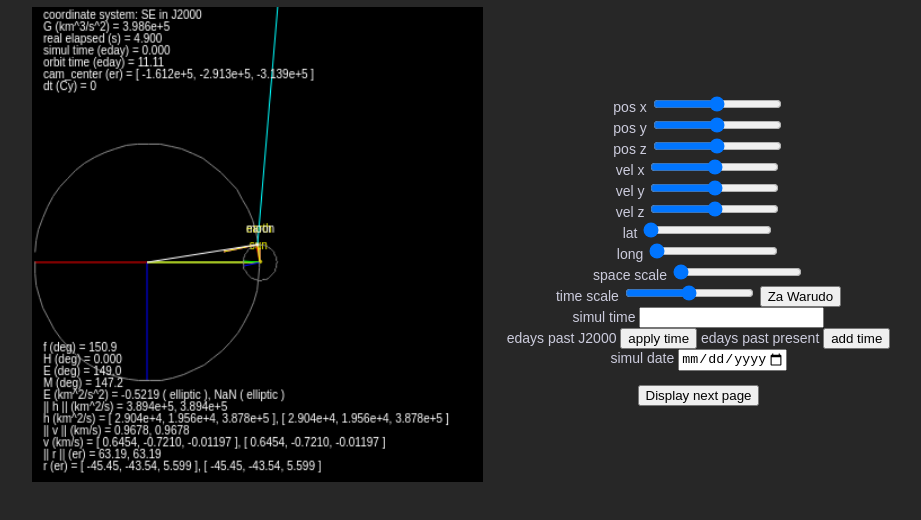
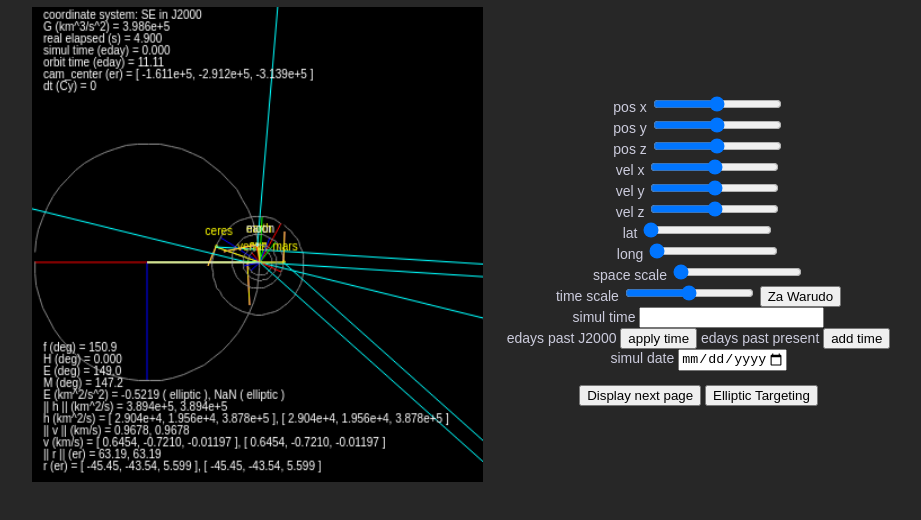
Before and after one commit to DavidFarfan/orbits, a website: page views/index.html in a window 1280 px wide. Shown: the whole page, without its empty margins (179-1100 px from the left). Drawn offline with nearby package versions, Linux system fonts and the light colour scheme; no server answers.

Commit message:
Rendezvous 1

```diff
--- a/public/scripts/fisica.js
+++ b/public/scripts/fisica.js
@@ -158,7 +158,7 @@ const MOON_INITIAL_LONGITUDE_OF_ASCENDING_NODE = deg_to_rad( 1.239580554371928e+
 const MOON_INITIAL_ARGUMENT_OF_PERIGEE = deg_to_rad( 3.089226727206595e+02 ); // Argumento de perihelio J2000 (rad)
 
 const MOON_AXIAL_TILT = deg_to_rad( 6.67 ); // Oblicuidad de la órbita (rad)
-const MOON_SIDEREAL_ROTATION_PERIOD = 27.3217 * EDAY; // Periodo rot. sideral (s)
+const MOON_SIDEREAL_ROTATION_PERIOD = 26.849 * EDAY; // Periodo rot. sideral (s)
 const MOON_INITIAL_TRUE_ANOMALY = M_from_t( // f J2000.0 (rad)
 	period( MOON_INITIAL_SEMI_MAJOR_AXIS, E_U ),
 	11.39 * EDAY // Ángulo obtenido empíricamente (s)
@@ -1246,3 +1246,30 @@ function celestial_sphere_pos(ra, d, longitude, latitude, GST){
 		hour: hour
 	};
 };
+
+//-------RENDEZVOUS/TARGETING------------------
+
+// Elliptical targeting
+function elliptic_targeting(sat, target, des_time){
+
+	log("---TGT----");
+	log( sat.orbit );
+	log( target.orbit );
+	log("---r0----");
+	log( sat.orbit.r );
+	log( target.orbit.r );
+	log("---t0----");
+	log( sat.orbit.t );
+	log( target.orbit.t );
+	log("---f0----");
+	log( sat.orbit.f );
+	log( target.orbit.f );
+	log("---COMPUTATIONS----");
+	let comp = target.orbit.fictional_pos(
+			des_time,
+			target.orbit.t,
+			target.orbit.f,
+			target.get_gravity()
+	);
+	log(comp);
+};
--- a/public/scripts/main.js
+++ b/public/scripts/main.js
@@ -177,7 +177,7 @@ Satellite.sat_from_orbit(
 	SUN_U
 );
 
-/*/ Ceres (SE J2000, no perturbations)
+// Ceres (SE J2000, no perturbations)
 Satellite.sat_from_orbit(
 	'ceres',
 	'sun',
@@ -257,7 +257,6 @@ Satellite.sat_from_orbit(
 	},
 	M_INITIAL_TRUE_ANOMALY
 );
-*/
 
 // Tierra (SE J2000)
 Satellite.sat_from_orbit(
@@ -313,10 +312,7 @@ Satellite.sat_from_orbit(
 	MOON_INITIAL_TRUE_ANOMALY
 );
 
-center_body = Satellite.get_sat('moon');
-log( center_body = Satellite.get_sat('sun') );
-log( center_body = Satellite.get_sat('earth') );
-log( center_body = Satellite.get_sat('moon') );
+center_body = Satellite.get_sat('earth');
 
 //------I/O-------------
 
@@ -377,17 +373,27 @@ velz_slider.oninput = () => {
 // Captura de parámetros del punto sobre la superficie del satélite controlado
 const lat_slider = document.getElementById("lat");
 lat_slider.oninput = () => {
-	PHI = lat_slider.value * 2 * PI * ( 1 / lat_slider.max );
+	PHI = lat_slider.value * PI * ( 1 / lat_slider.max );
 };
 const long_slider = document.getElementById("long");
 long_slider.oninput = () => {
-	LAMBDA = long_slider.value * PI * ( 1 / long_slider.max );
+	LAMBDA = long_slider.value * 2 * PI * ( 1 / long_slider.max );
 };
 
 // Captura de página de info. de simulación a desplegar
 const display_page_button = document.getElementById("page");
 display_page_button.onclick = () => {
 	info = ( info + 1 ) % 2;
+};
+
+// Targeting
+const targeting_button = document.getElementById("targeting");
+targeting_button.onclick = () => {
+	elliptic_targeting(
+		Satellite.get_sat("mars"),
+		Satellite.get_sat("ceres"),
+		30 * EDAY
+	);
 };
 
 // Captura de tiempo de simulación
@@ -426,7 +432,7 @@ t_scale_slider.value = to_eday( t_scale );
 t_scale_slider.oninput = () => {
 
 	// Realizar el cambio de escala temporal
-	t_scale = EDAY * t_scale_slider.value;
+	t_scale = EDAY * t_scale_slider.value * 1e0;
 };
 const stop_button = document.getElementById("stop_button");
 stop_button.onclick = () => {
--- a/public/scripts/orbit.js
+++ b/public/scripts/orbit.js
@@ -213,52 +213,83 @@ class Orbit{
 		};
 	};
 
-	// Simulation routine
-	sim(u){
+	// Fictional Position Calculation
+	fictional_pos(fic_time, t0, f0, u){
 
 		// Tiempo de órbita y diferenciales
-		this.t = s_time + this.t0;
-		let dt = to_century( s_time );
-		this.da = this.da_dt * dt;
-		this.de = this.de_dt * dt;
-		this.di = this.di_dt * dt;
-		this.dupper_omega = this.dupper_omega_dt * dt;
-		this.domega = this.dp_dt * dt - this.dupper_omega;
+		let fic_t = fic_time + t0;
+		let dt = to_century( fic_time );
+		let fic_da = this.da_dt * dt;
+		let fic_de = this.de_dt * dt;
+		let fic_di = this.di_dt * dt;
+		let fic_dupper_omega = this.dupper_omega_dt * dt;
+		let fic_domega = this.dp_dt * dt - fic_dupper_omega;
 
 		// Perturbación
-		this.perturbation = Orbit.fictional_orbit(
+		let fic_perturbation = Orbit.fictional_orbit(
 			u,
-			this.a + this.da,
-			this.e + this.de,
-			this.i + this.di,
-			this.omega + this.domega,
-			this.upper_omega + this.dupper_omega,
-			this.f0,
+			this.a + fic_da,
+			this.e + fic_de,
+			this.i + fic_di,
+			this.omega + fic_domega,
+			this.upper_omega + fic_dupper_omega,
+			f0,
 			this.axial_tilt
 		);
 
 		// Posición y velocidad en el tiempo
 		let sim_set = r_v_vecs(
-			this.perturbation.type,
-			this.t,
-			this.perturbation.a,
-			this.perturbation.e,
+			fic_perturbation.type,
+			fic_t,
+			fic_perturbation.a,
+			fic_perturbation.e,
 			u,
-			this.perturbation.p,
-			this.perturbation.fo,
-			this.perturbation.T,
-			this.perturbation.i,
-			this.perturbation.omega,
-			this.perturbation.upper_omega,
+			fic_perturbation.p,
+			fic_perturbation.fo,
+			fic_perturbation.T,
+			fic_perturbation.i,
+			fic_perturbation.omega,
+			fic_perturbation.upper_omega,
+		);
+		return {
+			t: fic_t,
+			da: fic_da,
+			de: fic_de,
+			di: fic_di,
+			dupper_omega: fic_dupper_omega,
+			domega: fic_domega,
+			perturbation: fic_perturbation,
+			pos: sim_set
+		};
+	};
+
+	// Simulation routine
+	sim(u){
+		let fic_pos = this.fictional_pos(
+			s_time,
+			this.t0,
+			this.f0,
+			u
 		);
 
+		// Tiempo de órbita y diferenciales
+		this.t = fic_pos.t;
+		this.da = fic_pos.da;
+		this.de = fic_pos.de;
+		this.di = fic_pos.di;
+		this.dupper_omega = fic_pos.dupper_omega;
+		this.domega = fic_pos.domega;
+
+		// Perturbación
+		this.perturbation = fic_pos.perturbation;
+
 		// Simulación
-		this.M = sim_set.M;
-		this.E = sim_set.E;
-		this.H = sim_set.H;
-		this.f = sim_set.f;
-		this.r = sim_set.r;
-		this.v = sim_set.v;
+		this.M = fic_pos.pos.M;
+		this.E = fic_pos.pos.E;
+		this.H = fic_pos.pos.H;
+		this.f = fic_pos.pos.f;
+		this.r = fic_pos.pos.r;
+		this.v = fic_pos.pos.v;
 
 		// Curva
 		this.set_curve( this.r, this.perturbation );
--- a/views/index.html
+++ b/views/index.html
@@ -86,6 +86,7 @@
 			<div class="flex-col" align="center">
 				<div class="slidecontainer">
 					<input type="button" class="button" value="Display next page" id="page">
+					<input type="button" class="button" value="Elliptic Targeting" id="targeting">
 				</div>
 			</div>
 		</div>
```
